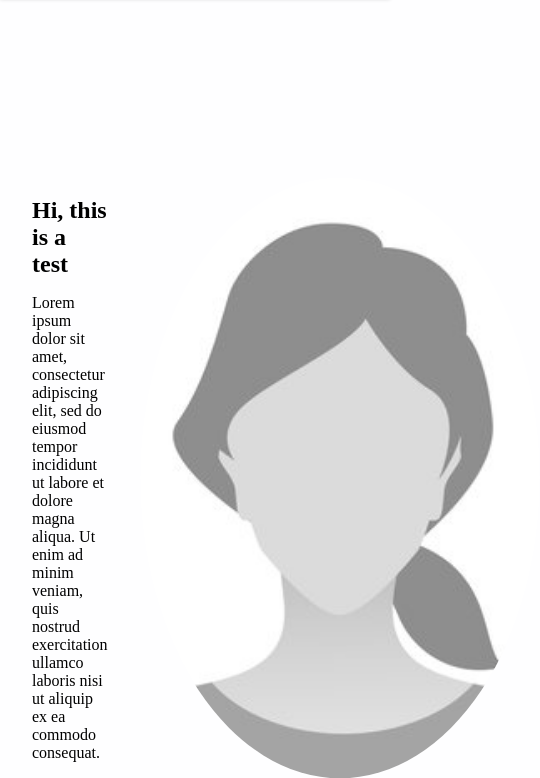
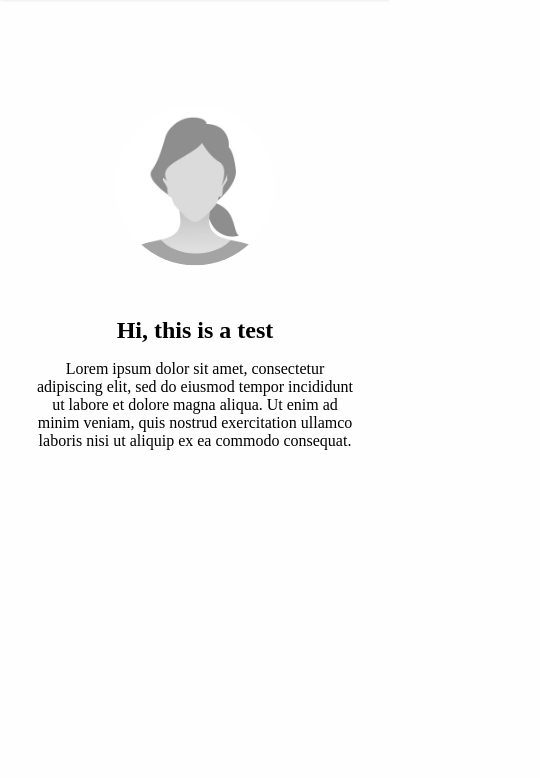
Before and after one commit to csimkinss/csimkinss.github.io, a plain HTML site: page index.html in a window 390 px wide. Shown: the part 118-896 px from the top of the page, 540 px wide, since content can reach past the window. After the commit the page ends 844 px from the top, so only its background shows below. Drawn offline with Linux system fonts and the light colour scheme.

Commit message:
responsive styles added

```diff
--- a/style.css
+++ b/style.css
@@ -81,3 +81,17 @@
     align-items: center;
     object-fit: cover;
   }
+
+
+  @media(max-width: 650px) {
+    .content {
+      flex-direction: column-reverse;
+      align-items: center;
+    }
+    .text {
+      text-align: center;
+    }
+    .image img {
+      max-width: 10rem;
+    }
+  }
```
